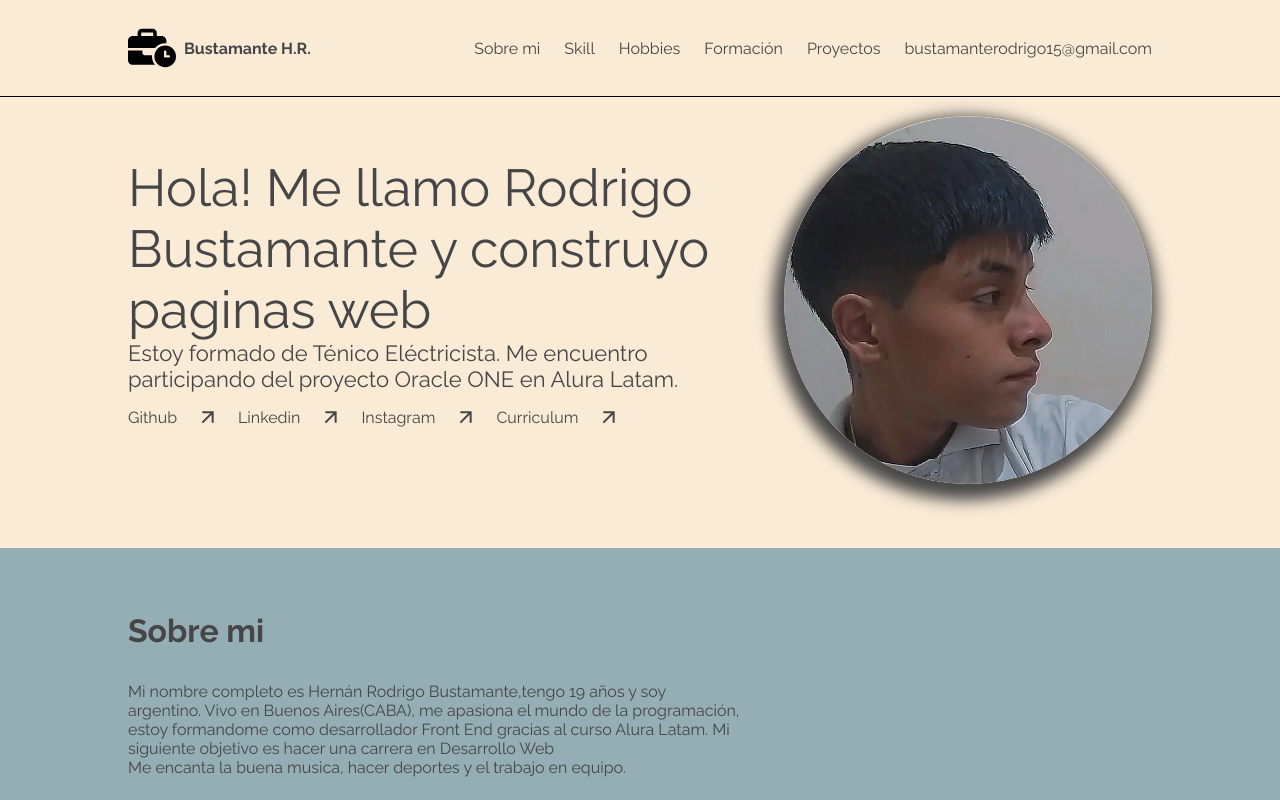
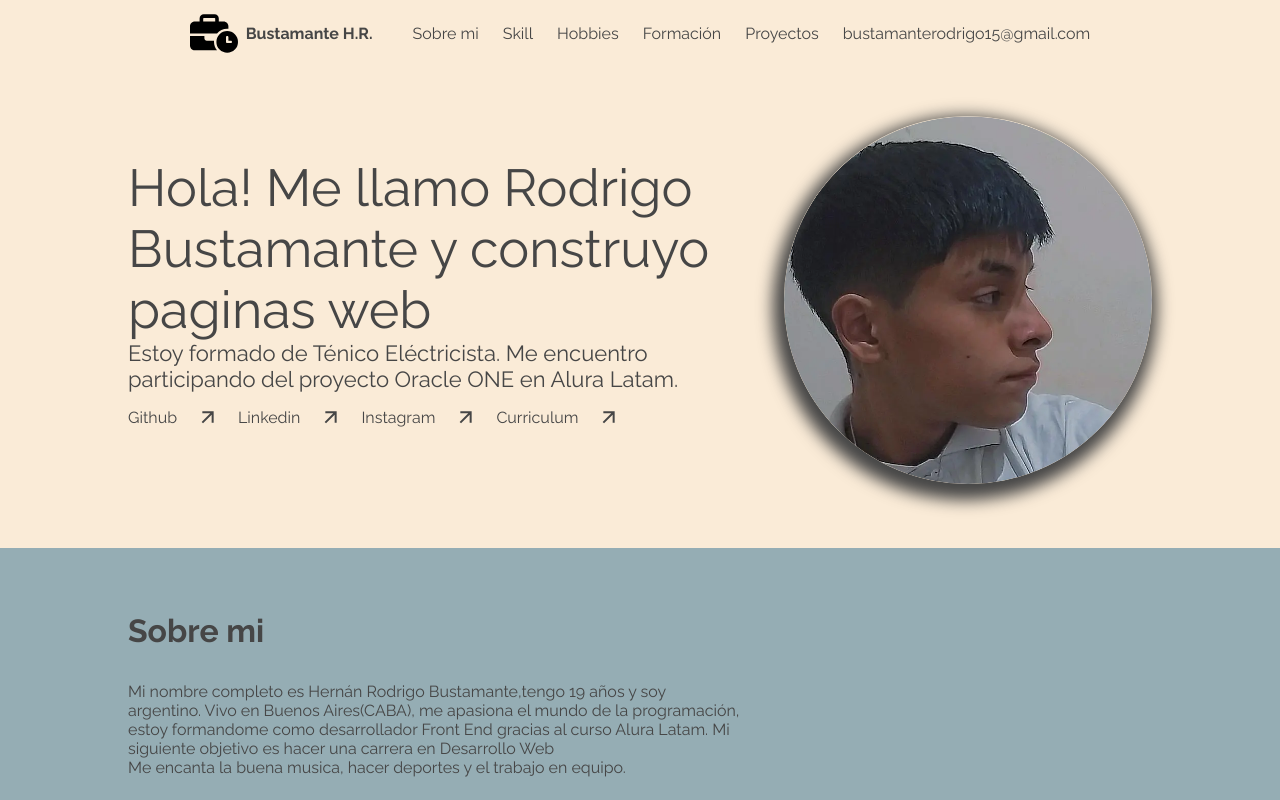
Before and after one commit to Rodrigo5b/Portafolio, a plain HTML site: page index.html in a window 1280 px wide. Shown: the top 800 px of the page. Drawn offline with Linux system fonts and the light colour scheme.

Commit message:
Update header.css

```diff
--- a/assets/css/header/header.css
+++ b/assets/css/header/header.css
@@ -7,13 +7,11 @@ header{
     position: fixed;
     z-index: 100;
     padding: 8px 0;
-    border-bottom: 1px solid black;
+
 }
 .header{
     display: flex;
-    width: 80%;
     justify-content: space-between;
-    height: 10vh;
 }
 .header a:hover{
     color: white;
```
